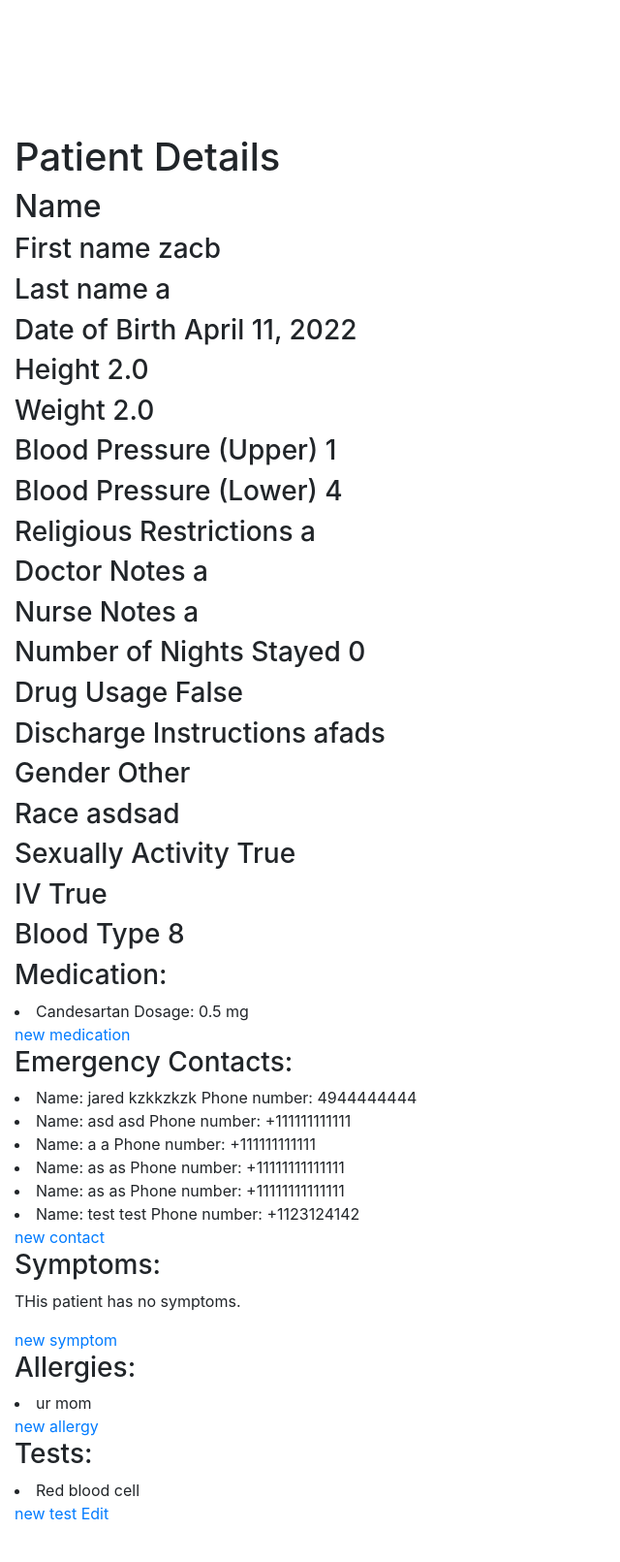
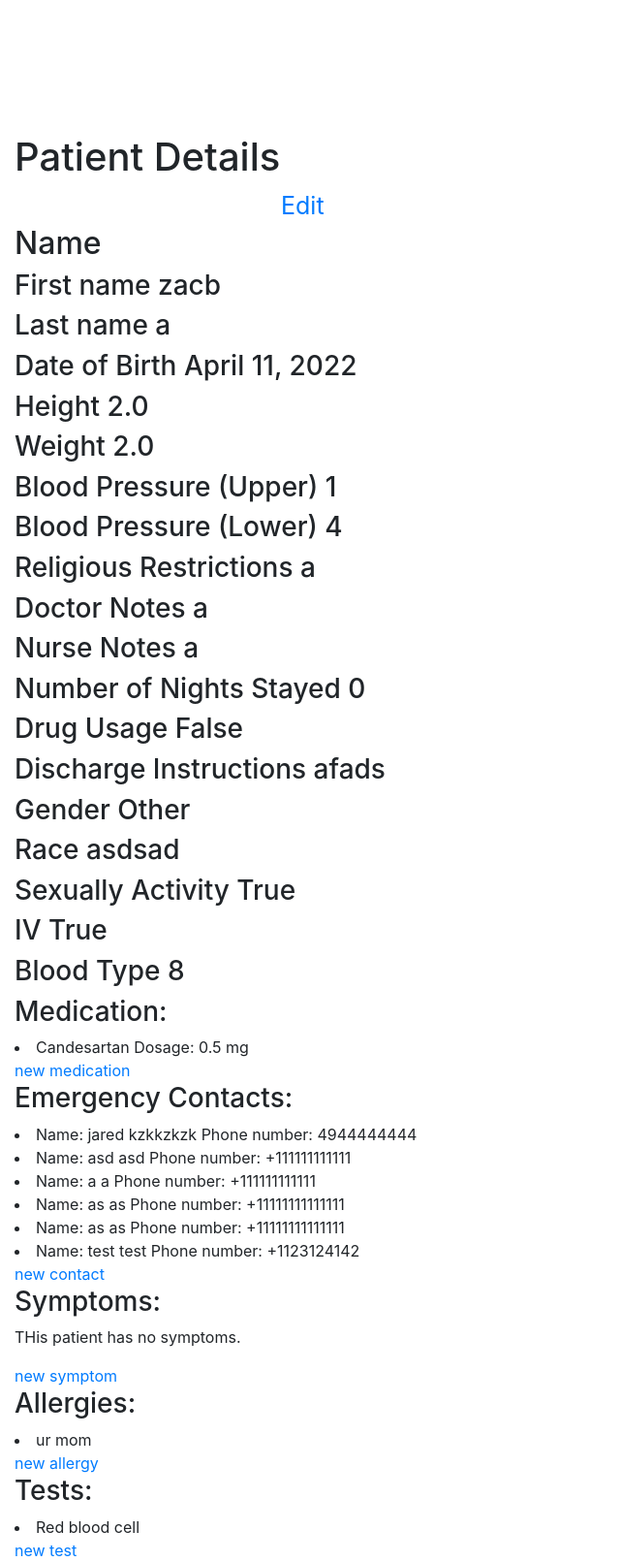
Before and after one commit to jaredrkozar/CS460Final, a Django app: page /staff/patient/1 in a window 1280 px wide. Shown: the part 272-1883 px from the top of the page at 97% size, without its empty margins (0-640 px from the left). Before the commit the page ends 1839 px from the top, so only its background shows below. Run offline with Django 3.2, Linux system fonts and the light colour scheme; data comes from the database, SQL or seed files in the repository; both versions use the stored data as it was after the commit.

Commit message:
moved edit button

```diff
--- a/emergencyroom/staff/static/css/style.css
+++ b/emergencyroom/staff/static/css/style.css
@@ -36,5 +36,13 @@ transition: all .2s ease-in;
 .home {
     font-size: 20px;
     position: relative;
+    top: -90px;
     left: 50%;
 }
+
+.editPatientButton {
+    position: relative;
+
+    left: 275px;
+    font-size: 25px;
+}
--- a/emergencyroom/staff/templates/staff/patient_detail.html
+++ b/emergencyroom/staff/templates/staff/patient_detail.html
@@ -3,7 +3,7 @@
 
 {% block content %}
   <h1>Patient Details</h1>
-
+    <a href = {{patient.get_nurse_url}} class="editPatientButton">Edit</a>
     <h2>Name</h2>
     <h3>First name {{ patient.first_name }}</h3>
     <h3>Last name {{ patient.last_name }}</h3>
@@ -90,6 +90,6 @@
      {% endif %}
 <a href={{patient.get_test_link}}>new test</a>
 {% if request.user|has_group:'nurses' %}
-<a href = {{patient.get_nurse_url}}>Edit</a>
+
 {% endif %}
 {% endblock %}
```
Also changed, not shown: emergencyroom/db.sqlite3.
